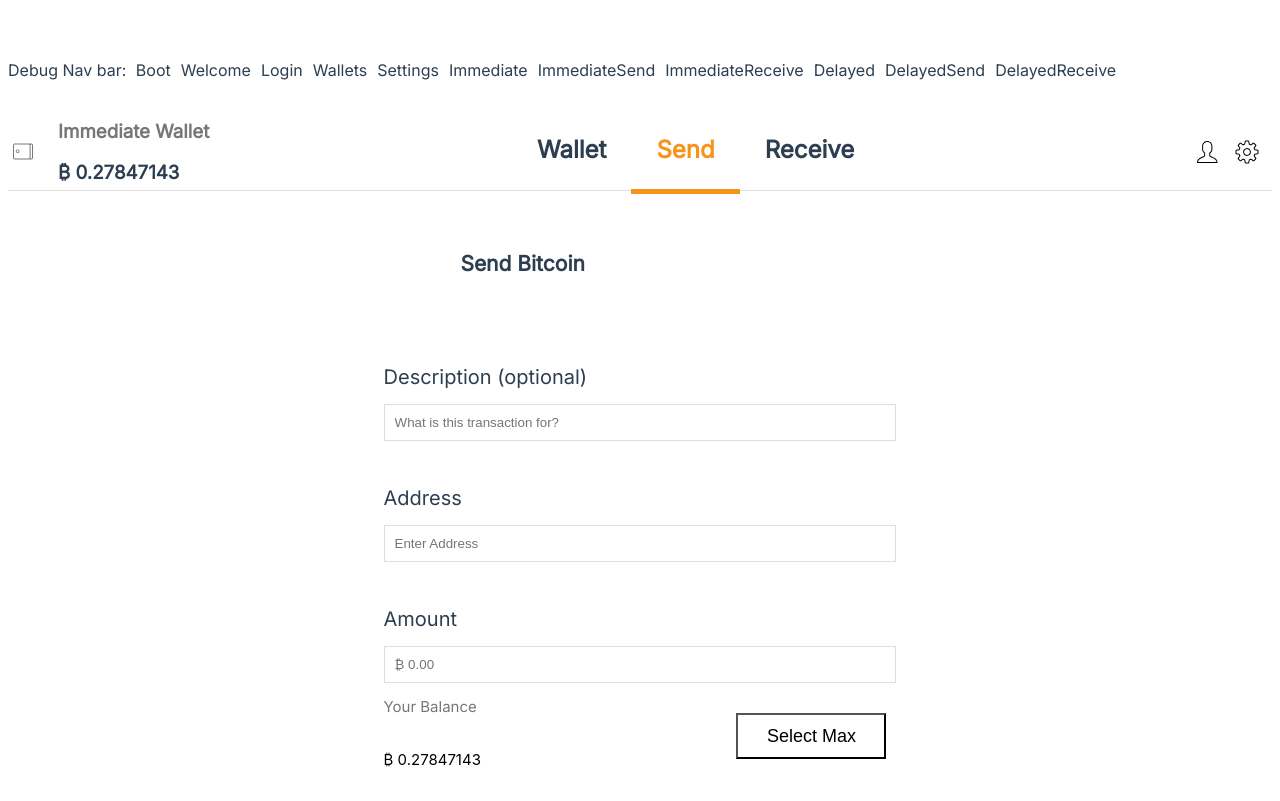
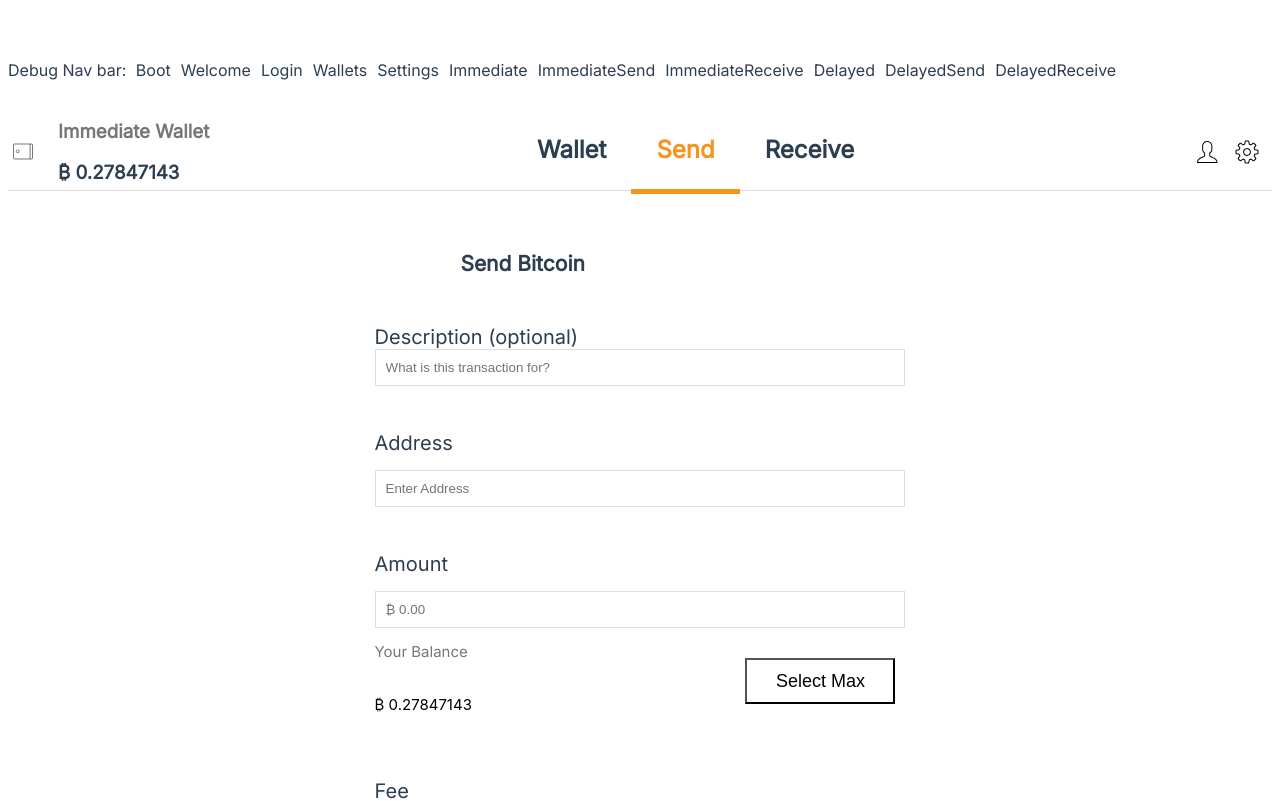
Before and after one commit to epiccurious/arctica-frontend, a Vue app: page /wallets/immediate/send in a window 1280 px wide. Shown: the top 801 px of the page. Built offline with nearby package versions, Linux system fonts and the light colour scheme.

Commit message:
tweaked send page styling

```diff
--- a/src/views/immediate/Send.vue
+++ b/src/views/immediate/Send.vue
@@ -7,7 +7,7 @@
          </div>
     <div class="send_container">
         <form>
-            <label>Description (optional)</label>
+            <label id="top_label">Description (optional)</label>
             <br><input v-model="description" type="text" placeholder="What is this transaction for?">
 
             <br><label>Address</label>
@@ -90,7 +90,6 @@ export default {
 }
 .send_container{
     box-sizing:border-box;
-    padding:15px;
     display:flex;
     flex-direction: column;
     align-items: center;
@@ -150,6 +149,11 @@ label{
     font-size: 20px;
 
 }
+#top_label{
+    display:inline-block;
+    margin: 0 auto;
+    font-size: 20px;
+}
 input{
     display: block;
     padding: 10px 50px 10px 10px;
```
Also changed, not shown: src/views/immediate/Transaction.vue (added, +10 -0 lines), src/views/immediate/TransactionDetails.vue (deleted).
